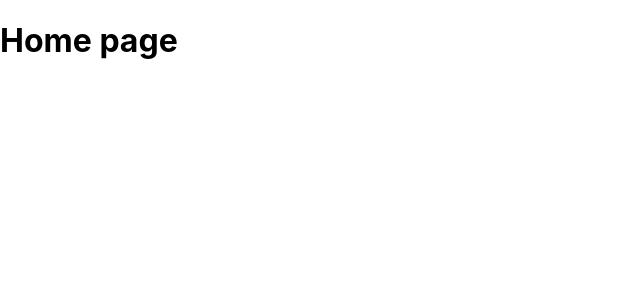
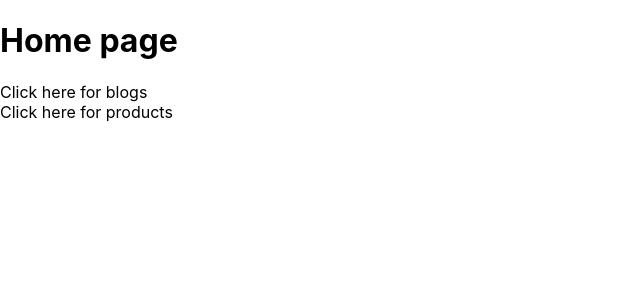
Before and after one commit to Krishnaprasad15/Next.js, a Next.js app: page / in a window 1280 px wide. Shown: the top 300 px of the page, without its empty margins (0-640 px from the left). Built offline with nearby package versions, Linux system fonts and the light colour scheme.

Commit message:
Link component navigation

```diff
--- a/pages/index.js
+++ b/pages/index.js
@@ -1,4 +1,17 @@
+import Link from "next/link"
+
 const Home= ()=>{
-    return <h1>Home page</h1>
+    return (
+        <>
+        <h1>Home page</h1>
+        <Link href='/blog' >
+         Click here for blogs
+        </Link>
+        <br/>
+        <Link href='/product'>
+        Click here for products
+        </Link>
+        </>
+    )
 }
 export default Home
--- a/pages/product/index.js
+++ b/pages/product/index.js
@@ -1,7 +1,10 @@
-
+import Link from "next/link"
 const index = () => {
   return (
     <>
+    <Link href='/'>
+    Home
+    </Link>
     <h1>
       Product 1
     </h1>
```
